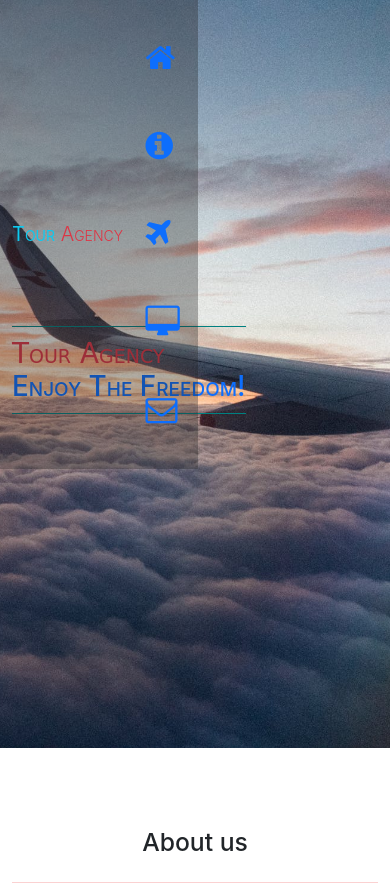
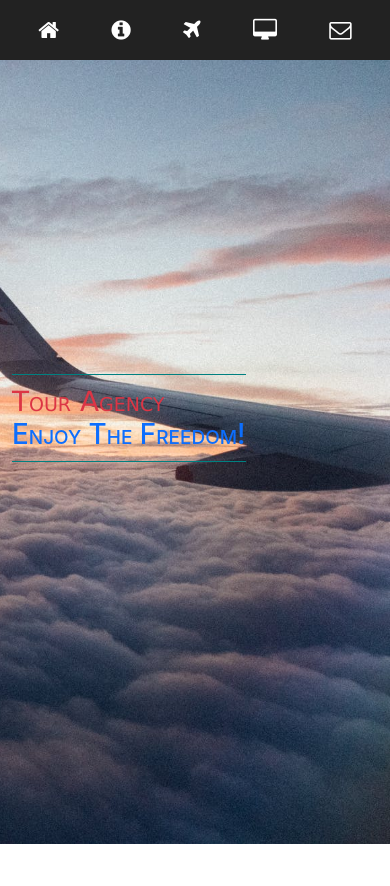
Before and after one commit to OussamaMeh/tour-agency, a plain HTML site: page index.html in a window 390 px wide. Shown: the top 886 px of the page. Drawn offline with Linux system fonts and the light colour scheme.

Commit message:
Update main.css

```diff
--- a/assets/css/main.css
+++ b/assets/css/main.css
@@ -11,8 +11,11 @@ section {
     padding-top: 5em;
     padding-bottom: 5em;
 }
+.active {
+    color: teal;
+}
 
-.fa {
+footer .fa {
     font-size: 1em;
     font-weight: 100;
     padding-block: 20px;
@@ -21,40 +24,44 @@ section {
     flex-grow: 0;
 }
 
-
-.head {
-    display: flex;
-    justify-content: space-between;
-    color: white;
-    height: 2em;
-    align-items: center;
-    padding-left: 1em;
-    padding-right: 1em;
-    font-size: 0.9em;
-
-}
 .navbar {
     position: fixed;
     display: flex;
     align-items: center;
     z-index: 5;
     top: 0;
-    background: #2225;
+    left: 0;
+    right: 0;
+    background: #222;
+    width: 100%;
+    height: 60px;
 }
 .navbar-nav {
-    padding: 0.2em;
-    font-size: 2em;
+    display: flex;
+    flex-direction: row;
+    justify-items: space-around;
+}
+
+.navbar-nav .nav-link {
+    padding-right: 20px;
+    padding-left: 20px;
+    font-size: 1.4em;
+    color: #fff;
+}
+.nav-link:hover {
+    color: brown;
 }
 .navbar-brand {
     font-weight: 400;
     font-variant: small-caps;
+    text-shadow: 0 0 5px black;
 }
 .navbar-brand span {
     font-weight: 300;
 }
 
 .hero {
-    height: calc(100vh - 6em);
+    height: 100vh;
     width: 100%;
     background: url(../img/bg.jpeg);
     background-position: center right;
@@ -67,7 +74,7 @@ section {
     padding: 10px 0;
     border-top: 1px solid teal;
     border-bottom: 1px solid teal;
-    font-family: cursive;
+    font-family:Verdana, Geneva, Tahoma, sans-serif;
     width: fit-content;
     font-variant: small-caps;
     text-transform: capitalize;
@@ -190,3 +197,23 @@ section {
      margin: 0 auto;
      padding-top: 2em;
  }
+
+@media screen and (max-width: 992px) {
+  .navbar-brand {
+    display: none;
+  }
+
+.navbar-nav {
+    width: 100%;
+    margin: 0;
+    padding: 0;
+    display: flex;
+    flex-direction: row;
+    justify-content: space-around;
+}
+.navbar-nav .nav-link {
+    padding:5px;
+    color: #fff;
+}
+
+}
```
